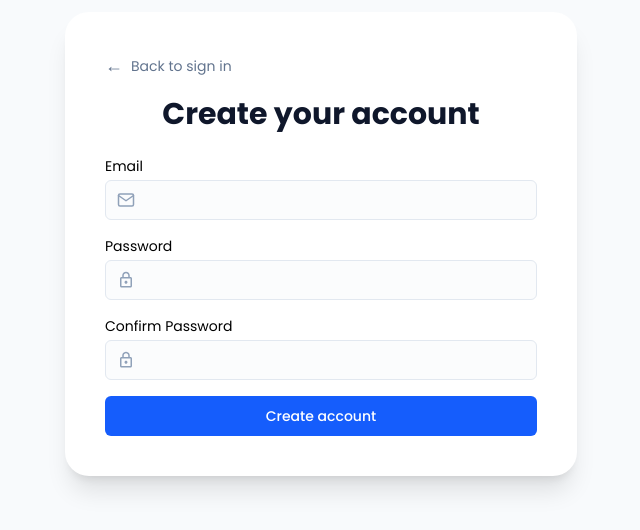
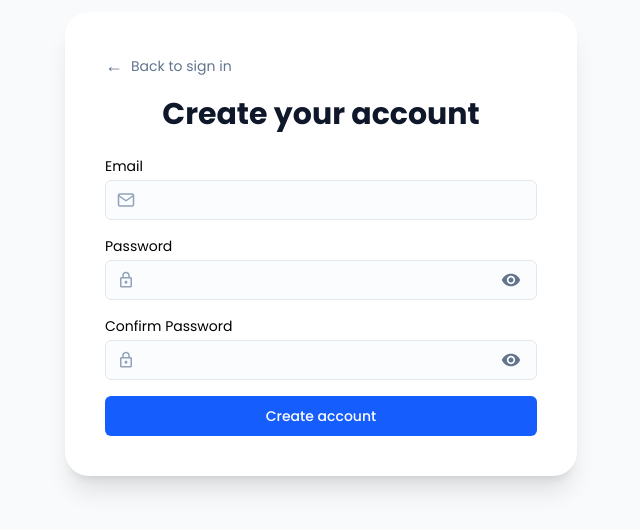
Before and after one commit to sagarcodewik/arrc, a Next.js app: page /signup in a window 1280 px wide. Shown: the part 156-686 px from the top of the page, without its empty margins (319-959 px from the left). Built offline with nearby package versions, Linux system fonts and the light colour scheme.

Commit message:
signup & login hide show password

```diff
--- a/components/Auth/LoginPage/Index.tsx
+++ b/components/Auth/LoginPage/Index.tsx
@@ -13,7 +13,7 @@ import ShowToast from "@/components/Common/ShowToast";
 import { FiMail } from "react-icons/fi";
 import { FcGoogle } from "react-icons/fc";
 import { RiFacebookCircleFill } from "react-icons/ri";
-import { MdOutlineLock } from "react-icons/md";
+import { MdOutlineLock, MdVisibility, MdVisibilityOff } from "react-icons/md";
 
 import { API_LOGIN } from "@/utils/api/APIConstant";
 import { apiPost } from "@/utils/endpoints/common";
@@ -34,6 +34,7 @@ const LoginPage = () => {
   const dispatch=useDispatch()
   const [openForgetModal, setOpenForgetModal] = useState(false);
   const [showFirst, setShowFirst] = useState(true);
+  const [showPassword, setShowPassword] = useState(false);
 
   return (
     <>
@@ -156,7 +157,7 @@ const LoginPage = () => {
                           <p className="text-xs text-red-500">{errors.email}</p>
                         )}
 
-                        <Input
+                        {/* <Input
                           label="Password"
                           type="password"
                           name="password"
@@ -168,7 +169,30 @@ const LoginPage = () => {
                           <p className="text-xs text-red-500">
                             {errors.password}
                           </p>
-                        )}
+                        )} */}
+                    <div className="relative">
+                          <Input
+                            label="Password"
+                            type={showPassword ? "text" : "password"}
+                            name="password"
+                            value={values.password}
+                            onChange={handleChange}
+                            leftIcon={<MdOutlineLock size={20} />}
+                          />
+
+                          <button
+                            type="button"
+                            onClick={() => setShowPassword(!showPassword)}
+                            className="absolute right-4 top-[34px] text-slate-500 hover:text-slate-700"
+                          >
+                            {showPassword ? (
+                              <MdVisibilityOff size={20} />
+                            ) : (
+                              <MdVisibility size={20} />
+                            )}
+                          </button>
+                        </div>
+
 
                         <Button
                           variant="black"
--- a/components/Auth/SignupPage/Index.tsx
+++ b/components/Auth/SignupPage/Index.tsx
@@ -14,7 +14,11 @@ import Modal from "@/components/ui/Modal";
 import ShowToast from "@/components/Common/ShowToast";
 
 import { FiMail } from "react-icons/fi";
-import { MdOutlineLock } from "react-icons/md";
+import {
+  MdOutlineLock,
+  MdVisibility,
+  MdVisibilityOff,
+} from "react-icons/md";
 
 import {
   API_REGISTER,
@@ -23,12 +27,8 @@ import {
 } from "@/utils/api/APIConstant";
 import { apiPost } from "@/utils/endpoints/common";
 
-/* ---------------- VALIDATION ---------------- */
-
 const SignupSchema = Yup.object().shape({
-  email: Yup.string()
-    .email("Enter a valid email")
-    .required("Email is required"),
+  email: Yup.string().email("Enter a valid email").required("Email is required"),
   password: Yup.string()
     .min(8, "Minimum 8 characters")
     .matches(/[A-Z]/, "One uppercase letter required")
@@ -39,7 +39,6 @@ const SignupSchema = Yup.object().shape({
     .required("Confirm your password"),
 });
 
-/* ---------------- PASSWORD STRENGTH ---------------- */
 
 const getStrength = (password: string) => {
   let score = 0;
@@ -59,8 +58,6 @@ const strengthColor = [
   "bg-emerald-500",
 ];
 
-/* ================= COMPONENT ================= */
-
 export default function SignupPage() {
   const router = useRouter();
   const dispatch = useDispatch();
@@ -72,17 +69,16 @@ export default function SignupPage() {
   const [resendLoading, setResendLoading] = useState(false);
   const [timer, setTimer] = useState(60);
 
+  const [showPassword, setShowPassword] = useState(false);
+  const [showConfirmPassword, setShowConfirmPassword] = useState(false);
+
   const inputRefs = useRef<(HTMLInputElement | null)[]>([]);
-
-  /* ---------------- OTP TIMER ---------------- */
 
   useEffect(() => {
     if (!otpModalOpen || timer === 0) return;
     const interval = setInterval(() => setTimer((t) => t - 1), 1000);
     return () => clearInterval(interval);
   }, [otpModalOpen, timer]);
-
-  /* ---------------- OTP INPUT ---------------- */
 
   const handleOtpChange = (index: number, value: string) => {
     const clean = value.replace(/\D/g, "");
@@ -113,8 +109,6 @@ export default function SignupPage() {
     }
   };
 
-  /* ---------------- VERIFY OTP ---------------- */
-
   const handleVerifyOtp = async () => {
     if (otpLoading) return;
 
@@ -130,10 +124,7 @@ export default function SignupPage() {
 
       const res = await apiPost({
         url: API_OTP_VERIFICATION,
-        values: {
-          email: registeredEmail,
-          otp: finalOtp,
-        },
+        values: { email: registeredEmail, otp: finalOtp },
       });
 
       if (!res?.success) {
@@ -141,20 +132,14 @@ export default function SignupPage() {
         return;
       }
 
-      /* ✅ SAVE AUTH IN REDUX */
       dispatch(
         onLoginSuccess({
-          data: {
-            user: res.data.user,
-            token: res.data.token,
-          },
+          data: { user: res.data.user, token: res.data.token },
         })
       );
 
       ShowToast("OTP verified successfully", "success");
       setOtpModalOpen(false);
-
-      /* ✅ REDIRECT */
       router.push("/dashboard");
     } catch {
       ShowToast("Network error", "error");
@@ -162,8 +147,6 @@ export default function SignupPage() {
       setOtpLoading(false);
     }
   };
-
-  /* ---------------- RESEND OTP ---------------- */
 
   const handleResendOtp = async () => {
     try {
@@ -189,8 +172,6 @@ export default function SignupPage() {
       setResendLoading(false);
     }
   };
-
-  /* ================= UI ================= */
 
   return (
     <>
@@ -243,7 +224,13 @@ export default function SignupPage() {
               }
             }}
           >
-            {({ values, handleChange, isSubmitting }) => {
+            {({
+              values,
+              handleChange,
+              isSubmitting,
+              errors,
+              touched,
+            }) => {
               const strength = getStrength(values.password);
 
               return (
@@ -256,14 +243,28 @@ export default function SignupPage() {
                     leftIcon={<FiMail size={18} />}
                   />
 
+                  {/* PASSWORD */}
+                  <div className="relative">
                     <Input
                       label="Password"
-                    type="password"
+                      type={showPassword ? "text" : "password"}
                       name="password"
                       value={values.password}
                       onChange={handleChange}
                       leftIcon={<MdOutlineLock size={18} />}
                     />
+                    <button
+                      type="button"
+                      onClick={() => setShowPassword(!showPassword)}
+                      className="absolute right-4 top-[34px] text-slate-500 hover:text-slate-700"
+                    >
+                      {showPassword ? (
+                        <MdVisibilityOff size={20} />
+                      ) : (
+                        <MdVisibility size={20} />
+                      )}
+                    </button>
+                  </div>
 
                   {values.password && (
                     <div>
@@ -278,15 +279,34 @@ export default function SignupPage() {
                       </p>
                     </div>
                   )}
-
+                <div className="relative">
                       <Input
                         label="Confirm Password"
-                    type="password"
+                        type={showConfirmPassword ? "text" : "password"}
                         name="confirmPassword"
                         value={values.confirmPassword}
                         onChange={handleChange}
                         leftIcon={<MdOutlineLock size={18} />}
                       />
+
+                      <button
+                        type="button"
+                        onClick={() => setShowConfirmPassword(!showConfirmPassword)}
+                        className="absolute right-4 top-[34px] text-slate-500 hover:text-slate-700"
+                      >
+                        {showConfirmPassword ? (
+                          <MdVisibilityOff size={20} />
+                        ) : (
+                          <MdVisibility size={20} />
+                        )}
+                      </button>
+                    </div>
+
+                    {errors.confirmPassword && touched.confirmPassword && (
+                      <p className="text-xs text-red-500">
+                        {errors.confirmPassword}
+                      </p>
+                    )}
 
                   <Button
                     type="submit"
@@ -301,8 +321,6 @@ export default function SignupPage() {
           </Formik>
         </div>
       </div>
-
-      {/* ---------------- OTP MODAL ---------------- */}
 
       <Modal open={otpModalOpen} onClose={() => setOtpModalOpen(false)}>
         <div className="space-y-5">
```
Lines whose indentation alone changed are shown as unchanged.
